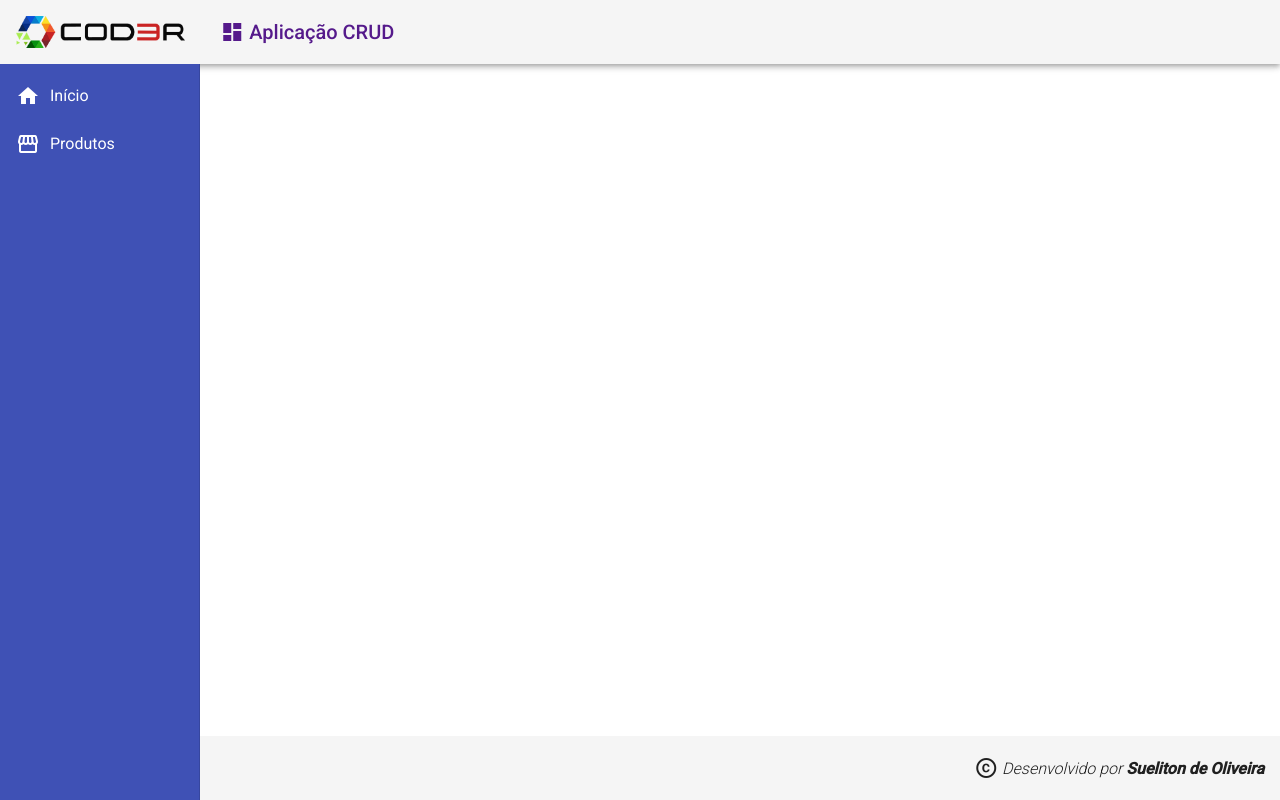
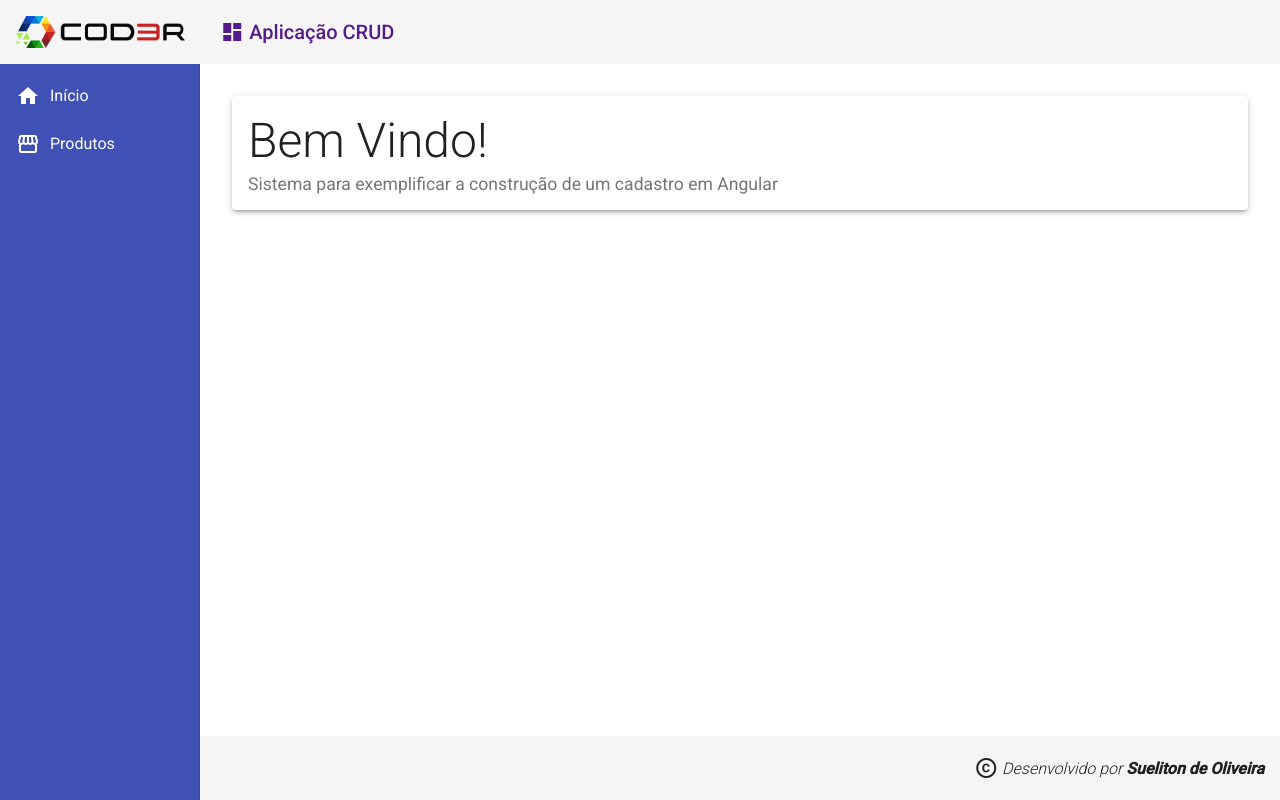
Before and after one commit to suelitonoliveira/cursoAngular, an Angular app: page / in a window 1280 px wide. Built offline with nearby package versions, Linux system fonts and the light colour scheme.

Commit message:
adicionando rotas

```diff
--- a/src/app/app-routing.module.ts
+++ b/src/app/app-routing.module.ts
@@ -1,7 +1,18 @@
 import { NgModule } from '@angular/core';
 import { RouterModule, Routes } from '@angular/router';
 
-const routes: Routes = [];
+import { HomeComponent } from "./views/home/home.component";
+import { ProductCrudComponent } from './views/product-crud/product-crud.component';
+
+const routes: Routes = [{
+  path: "",
+  component: HomeComponent
+},{
+  path: "products",
+  component: ProductCrudComponent
+}
+
+];
 
 @NgModule({
   imports: [RouterModule.forRoot(routes)],
--- a/src/app/components/template/header/header.component.html
+++ b/src/app/components/template/header/header.component.html
@@ -1,6 +1,6 @@
 <mat-toolbar class="header mat-elevation-z4">
     <span>
-        <a href="">
+        <a routerLink="/">
             <img class="logo" src="assets/img/logo.png" alt="logo">
         </a>
     </span>
--- a/src/app/components/template/nav/nav.component.css
+++ b/src/app/components/template/nav/nav.component.css
@@ -8,3 +8,7 @@
 .sidenav i {
     padding-right: 10px;
 }
+.content{
+    padding: 16px;
+    background-color: #FFF;
+}
--- a/src/app/components/template/nav/nav.component.html
+++ b/src/app/components/template/nav/nav.component.html
@@ -2,13 +2,13 @@
     <mat-sidenav class="sidenav" mode="side" opened
         fixedInViewport="true" fixedTopGap="64">
         <mat-nav-list class="nav-list">
-            <a mat-list-item>
+            <a mat-list-item routerLink="/">
                 <i class="material-icons">
                     home
                 </i>
                 Início
             </a>
-            <a mat-list-item>
+            <a mat-list-item routerLink="/products">
                 <i class="material-icons">
                     storefront
                 </i>
@@ -16,4 +16,7 @@
             </a>
         </mat-nav-list>
     </mat-sidenav>
+    <mat-sidenav-container class="content">
+        <router-outlet></router-outlet>
+    </mat-sidenav-container>
 </mat-sidenav-container>
--- /dev/null
+++ b/src/app/views/home/home.component.css
@@ -0,0 +1,12 @@
+.home .title {
+    font-size: 3rem;
+    font-weight: 300;
+    line-height: 1.2;
+}
+
+.home .subtitle {
+    font-size: 1.1rem;
+}
+.home {
+    margin: 16px;
+}
--- /dev/null
+++ b/src/app/views/home/home.component.html
@@ -0,0 +1,8 @@
+<mat-card class="home mat-elevation-z3">
+    <mat-card-title class="title">
+        Bem Vindo!
+    </mat-card-title>
+    <mat-card-subtitle class="subtitle">
+        Sistema para exemplificar a construção de um cadastro em Angular
+    </mat-card-subtitle>
+</mat-card>
--- /dev/null
+++ b/src/app/views/home/home.component.ts
@@ -0,0 +1,15 @@
+import { Component, OnInit } from '@angular/core';
+
+@Component({
+  selector: 'app-home',
+  templateUrl: './home.component.html',
+  styleUrls: ['./home.component.css']
+})
+export class HomeComponent implements OnInit {
+
+  constructor() { }
+
+  ngOnInit(): void {
+  }
+
+}
--- /dev/null
+++ b/src/app/views/product-crud/product-crud.component.html
@@ -0,0 +1 @@
+<p>product-crud works!</p>
--- /dev/null
+++ b/src/app/views/product-crud/product-crud.component.ts
@@ -0,0 +1,15 @@
+import { Component, OnInit } from '@angular/core';
+
+@Component({
+  selector: 'app-product-crud',
+  templateUrl: './product-crud.component.html',
+  styleUrls: ['./product-crud.component.css']
+})
+export class ProductCrudComponent implements OnInit {
+
+  constructor() { }
+
+  ngOnInit(): void {
+  }
+
+}
```
Also changed, not shown: src/app/app.module.ts (+10 -3 lines), src/app/views/product-crud/product-crud.component.css (added).
